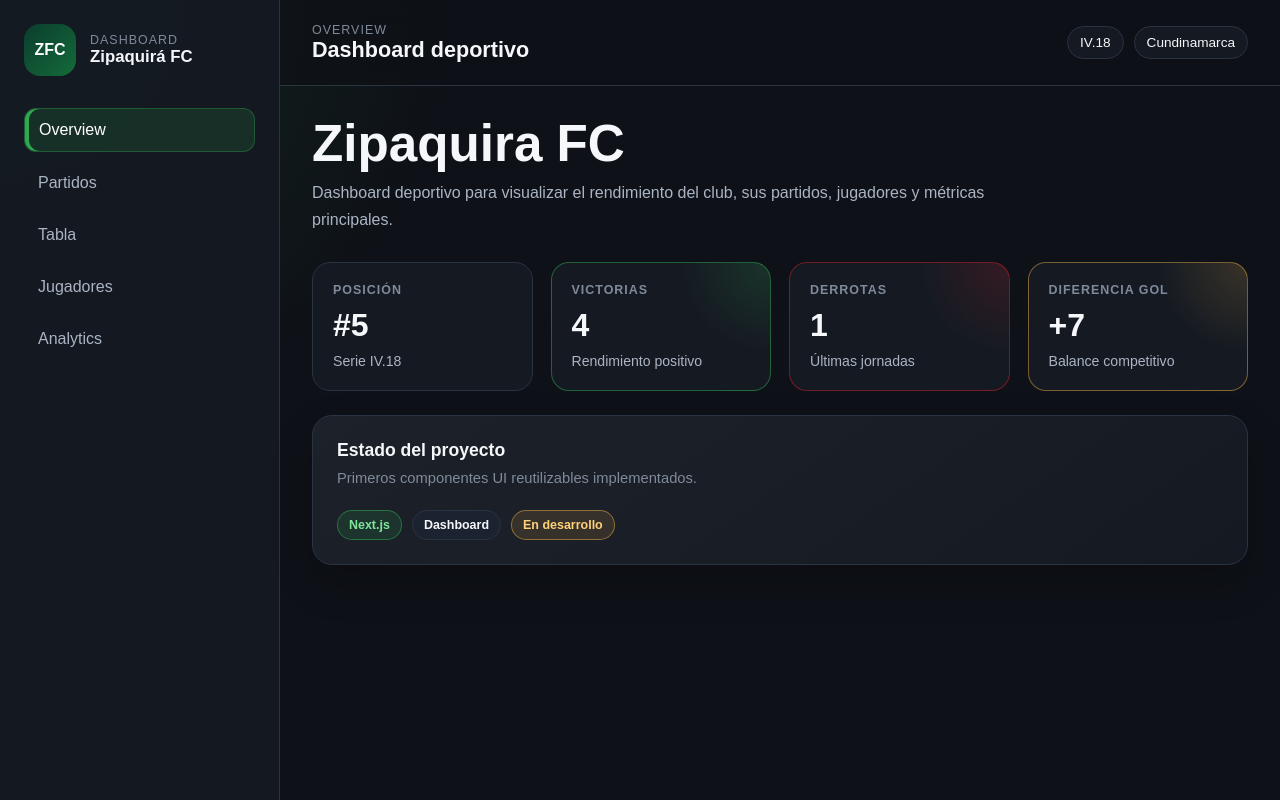
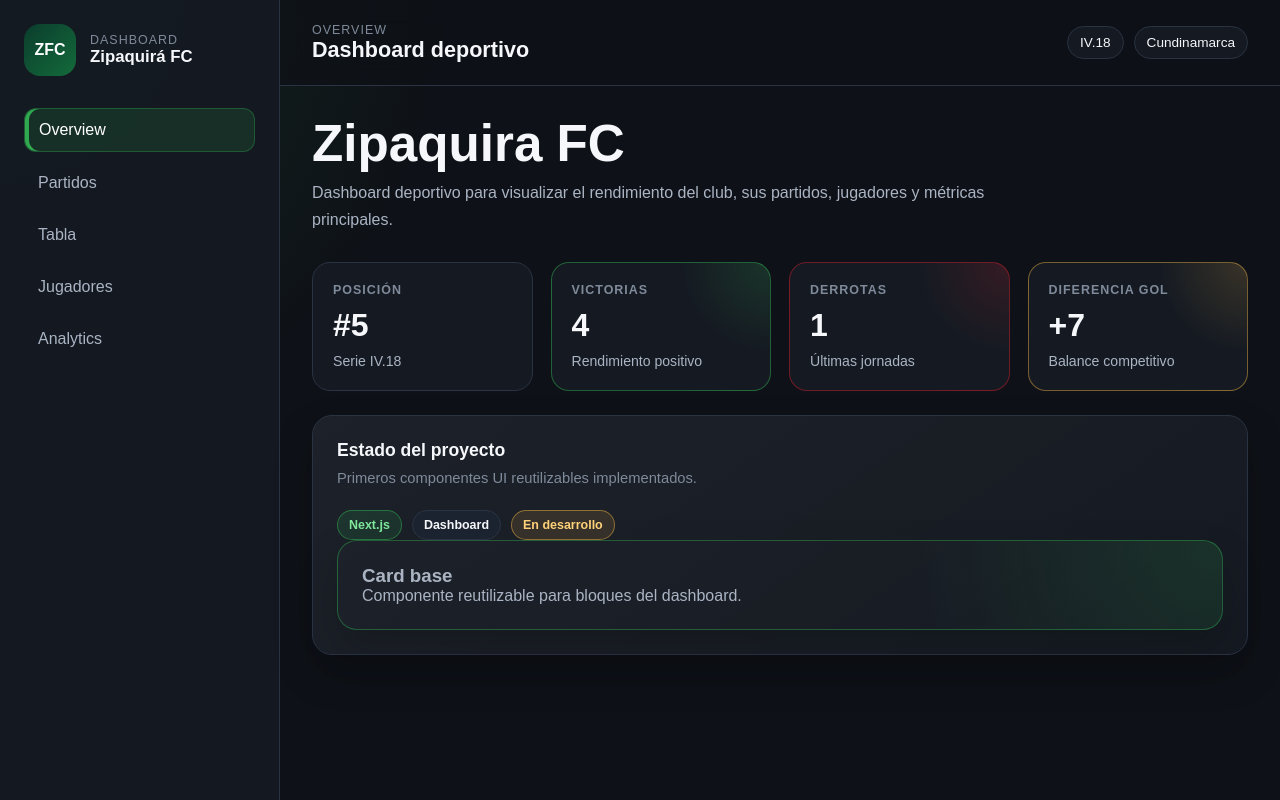
Before and after one commit to ea0627/zipaquira-fc-analytics, a Next.js app: page / in a window 1280 px wide. Built offline with nearby package versions, Linux system fonts and the light colour scheme.

Commit message:
Parte I.6: agregar componente Card base reutilizable

```diff
--- a/src/app/globals.css
+++ b/src/app/globals.css
@@ -320,3 +320,29 @@ select {
   border: 1px solid rgba(47, 168, 79, 0.35);
   box-shadow: inset 4px 0 0 #2fa84f;
 }
+
+.card {
+  padding: 24px;
+  border: 1px solid #2a3342;
+  border-radius: 20px;
+  background:
+    linear-gradient(145deg, rgba(255, 255, 255, 0.035), transparent),
+    #151a22;
+  box-shadow: 0 18px 40px rgba(0, 0, 0, 0.18);
+}
+
+.card--highlight {
+  border-color: rgba(47, 168, 79, 0.45);
+  background:
+    radial-gradient(circle at top right, rgba(47, 168, 79, 0.16), transparent 34%),
+    linear-gradient(145deg, rgba(255, 255, 255, 0.035), transparent),
+    #151a22;
+}
+
+.card--danger {
+  border-color: rgba(200, 30, 42, 0.45);
+  background:
+    radial-gradient(circle at top right, rgba(200, 30, 42, 0.14), transparent 34%),
+    linear-gradient(145deg, rgba(255, 255, 255, 0.035), transparent),
+    #151a22;
+}
--- a/src/app/page.js
+++ b/src/app/page.js
@@ -2,6 +2,7 @@ import Badge from "@/components/ui/Badge";
 import PageHeader from "@/components/ui/PageHeader";
 import SectionCard from "@/components/ui/SectionCard";
 import StatCard from "@/components/ui/StatCard";
+import Card from "@/components/ui/Card";
 
 export default function Home() {
   return (
@@ -28,6 +29,11 @@ export default function Home() {
           <Badge>Dashboard</Badge>
           <Badge tone="warning">En desarrollo</Badge>
         </div>
+
+        <Card className="card--highlight">
+          <h3>Card base</h3>
+          <p>Componente reutilizable para bloques del dashboard.</p>
+        </Card>
       </SectionCard>
     </>
   );
--- /dev/null
+++ b/src/components/ui/Card.js
@@ -0,0 +1,3 @@
+export default function Card({ children, className = "" }) {
+  return <div className={`card ${className}`}>{children}</div>;
+}
```
